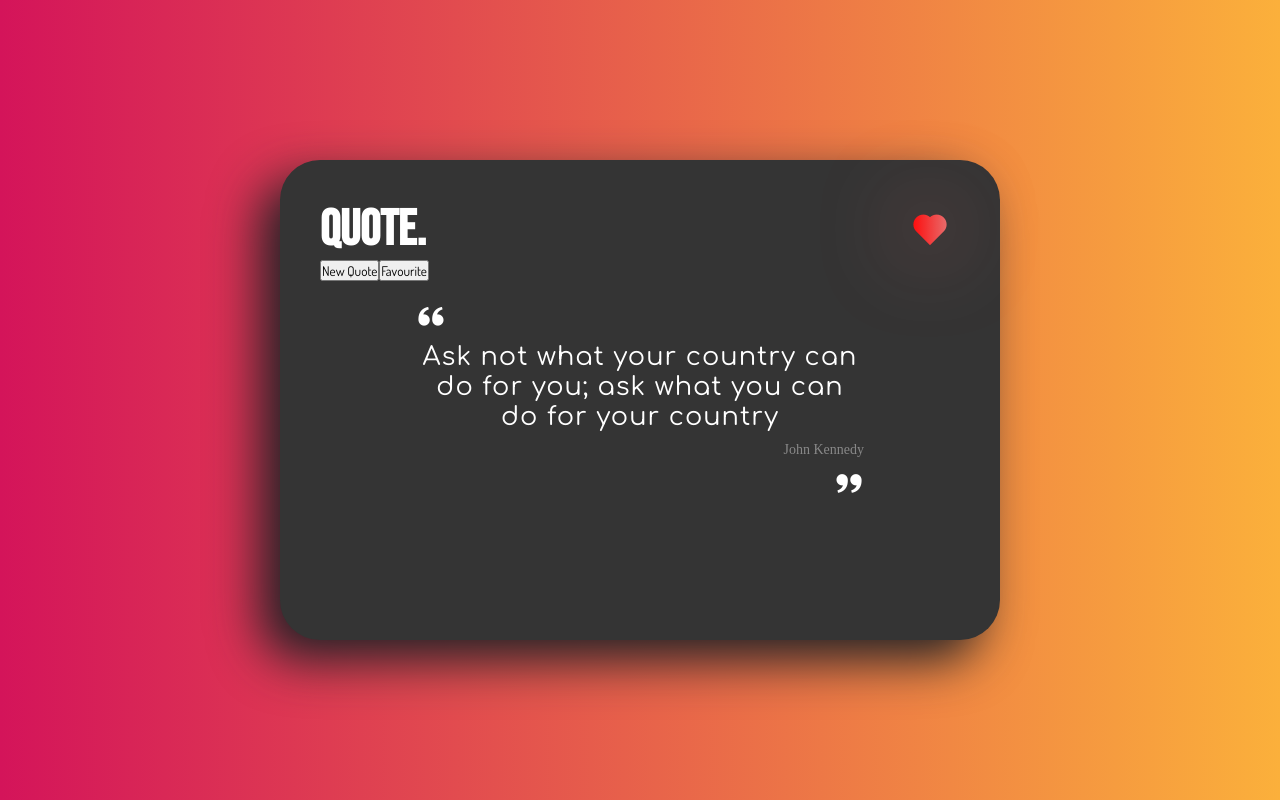
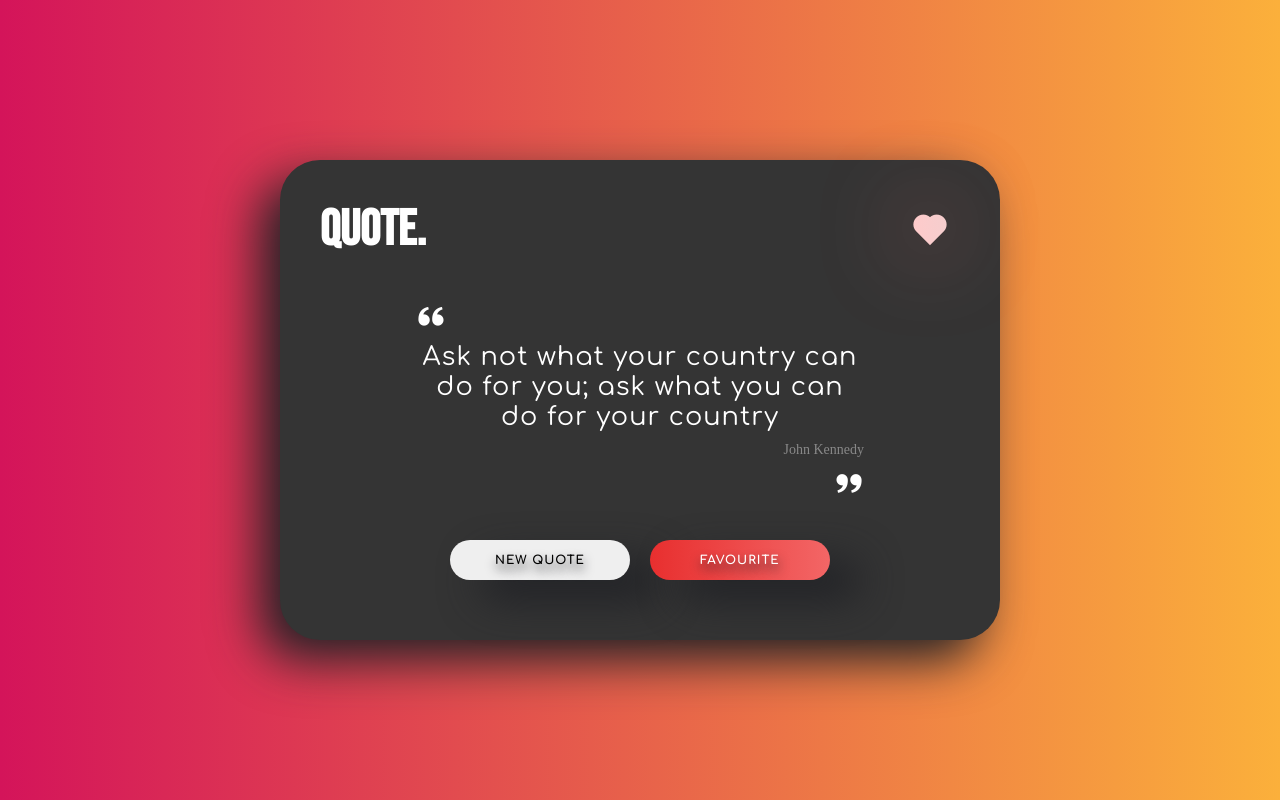
Before and after one commit to aishwinj04/Quotes-Web-App, a React (Vite) app in the folder quotes-app/: page / in a window 1280 px wide. Built offline with nearby package versions, Linux system fonts and the light colour scheme; a web font is replaced by a local one.

Commit message:
Update QuotesApp.css
buttons ui

```diff
--- a/quotes-app/src/Components/QuotesApp.css
+++ b/quotes-app/src/Components/QuotesApp.css
@@ -1,3 +1,9 @@
+:root {
+    --box-color: #343434;
+    --shadow: #212226;
+
+}
+
 .container{
     width: 100%;
     height:100vh;
@@ -10,10 +16,10 @@
     position: relative;
     width: 90vmin;
     aspect-ratio: 3/2;
-    background-color: #343434;
+    background-color: var(--box-color);
     border-radius: 4rem;
     padding: 4rem;
-    box-shadow: -2rem 2rem 5rem #212226
+    box-shadow: -2rem 2rem 5rem var(--shadow)
 }
 
 .app-heading{
@@ -27,7 +33,7 @@
     right: 5rem;
     top: 5rem;
     font-size: 4rem;
-    background-image: linear-gradient(to left, #e67474, #ff0000);
+    background-image: linear-gradient(to left, #f4d3d3, #ffcfcf);
     -webkit-background-clip: text;
     -webkit-text-fill-color: transparent;
     cursor: pointer;
@@ -76,3 +82,41 @@
 .right-quote{
     text-align: right;
 }
+
+
+.buttons{
+    position: absolute;
+    bottom: 6rem;
+    left: 50%;
+    transform: translate(-50%);
+    display: flex;
+    column-gap: 2rem;
+}
+
+.btn{
+    width: 18rem;
+    height: 4rem;
+    border-radius: 2rem;
+    border: none;
+    font-family: "Comfortaa", sans-serif;
+    font-size: 1.2rem;
+    font-weight: bold;
+    text-transform: uppercase;
+    letter-spacing: 0.1rem;
+    cursor: pointer;
+    box-shadow: 3rem 2rem 4rem var(--shadow);
+    text-shadow: 0.1rem 0.6rem 1.1rem var(--shadow)
+}
+
+.btn:active{
+    transform: translateY(0.5rem);
+}
+
+.btn-new{
+
+}
+
+.btn-fav{
+    background-image: linear-gradient(to left, rgb(243, 102, 102), rgb(232, 47, 47));
+    color: white;
+}
```
